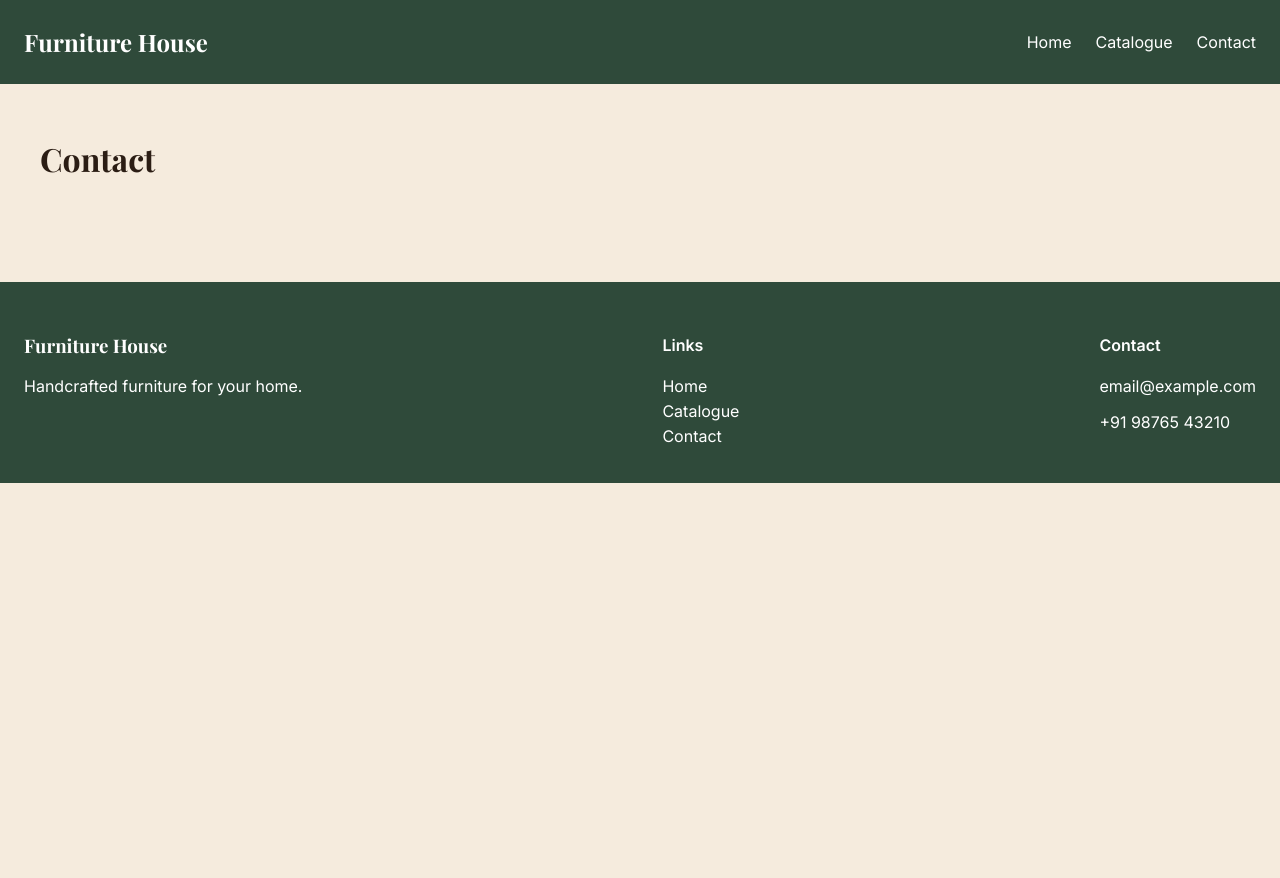
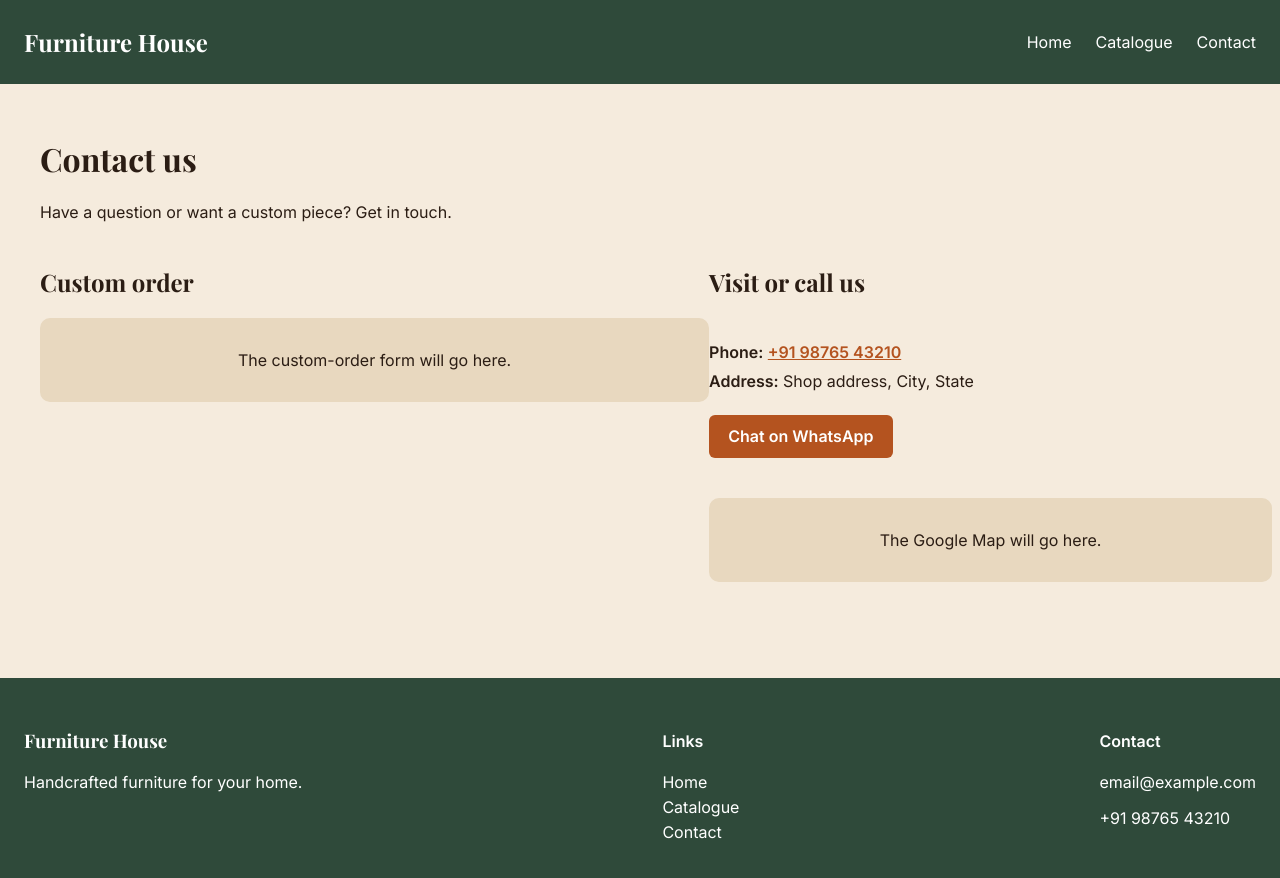
Before and after one commit to webbloomers/sample-furniture-house, a plain HTML site: page contact.html in a window 1280 px wide. Before the commit the page ends 800 px from the top, so only its background shows below. Drawn offline with nearby package versions, Linux system fonts and the light colour scheme.

Commit message:
Contact page: layout with form, map and WhatsApp areas

```diff
--- a/contact.html
+++ b/contact.html
@@ -10,11 +10,32 @@
   <link href="https://fonts.googleapis.com/css2?family=Playfair+Display:wght@600;700&family=Inter:wght@400;500;600&display=swap" rel="stylesheet">
   <link rel="stylesheet" href="css/style.css">
 </head>
-<body>
   <main>
-    <h1>Contact</h1>
+    <h1>Contact us</h1>
+    <p>Have a question or want a custom piece? Get in touch.</p>
+
+    <div class="contact-layout">
+      <section class="contact-form-area">
+        <h2>Custom order</h2>
+        <div id="custom-order-form">
+          <p class="placeholder-box">The custom-order form will go here.</p>
+        </div>
+      </section>
+
+      <aside class="contact-info">
+        <h2>Visit or call us</h2>
+        <ul class="contact-list">
+          <li><strong>Phone:</strong> <a href="tel:+919876543210">+91 98765 43210</a></li>
+          <li><strong>Address:</strong> Shop address, City, State</li>
+        </ul>
+        <a class="btn" href="https://wa.me/919876543210" target="_blank" rel="noopener">Chat on WhatsApp</a>
+
+        <div id="map-embed" class="map-box">
+          <p class="placeholder-box">The Google Map will go here.</p>
+        </div>
+      </aside>
+    </div>
   </main>
 
   <script src="js/main.js"></script>
-</body>
 </html>
--- a/css/style.css
+++ b/css/style.css
@@ -170,3 +170,16 @@ main { padding: 2rem 1.5rem; max-width: 1200px; margin: 0 auto; }
 .testimonials { display: grid; grid-template-columns: repeat(auto-fit, minmax(250px, 1fr)); gap: 1.5rem; margin-top: 1rem; }
 .testimonial { background: var(--surface); margin: 0; padding: 1.5rem; border-radius: 10px; }
 .testimonial cite { display: block; margin-top: .8rem; font-weight: 600; font-style: normal; }
+
+
+.contact-layout { display: grid; grid-template-columns: 1.2fr 1fr; gap: 2rem; margin-top: 1.5rem; }
+.contact-list { list-style: none; padding: 0; display: flex; flex-direction: column; gap: .6rem; margin-bottom: 1rem; }
+.contact-list a { color: var(--accent); font-weight: 600; }
+.contact-info { display: flex; flex-direction: column; align-items: flex-start; gap: .5rem; }
+.map-box { width: 100%; margin-top: 1rem; }
+.map-box iframe { width: 100%; height: 300px; border: 0; border-radius: 10px; }
+.placeholder-box { background: var(--surface); padding: 2rem 1rem; border-radius: 10px; text-align: center; width: 100%; }
+
+@media (max-width: 768px) {
+  .contact-layout { grid-template-columns: 1fr; }
+}
```
